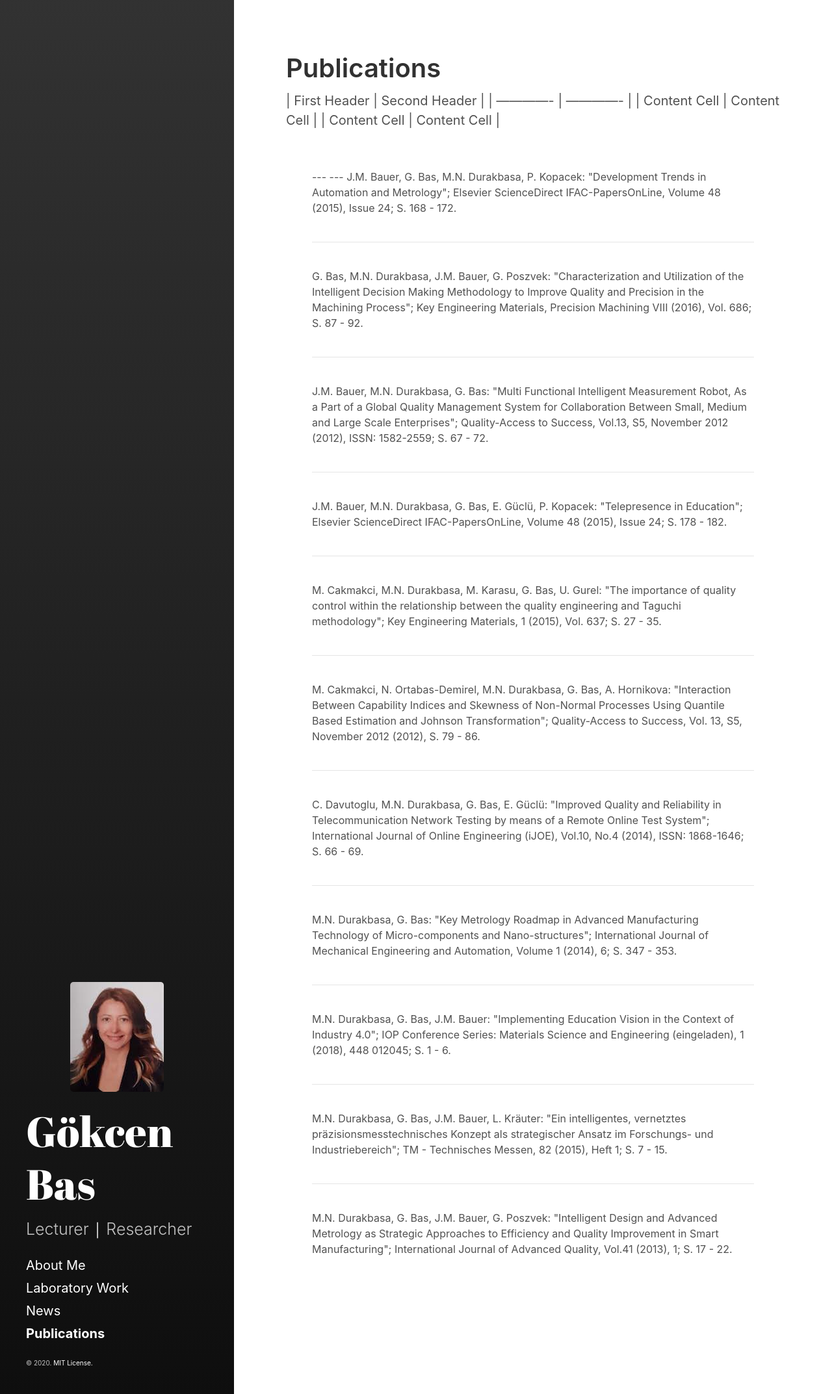
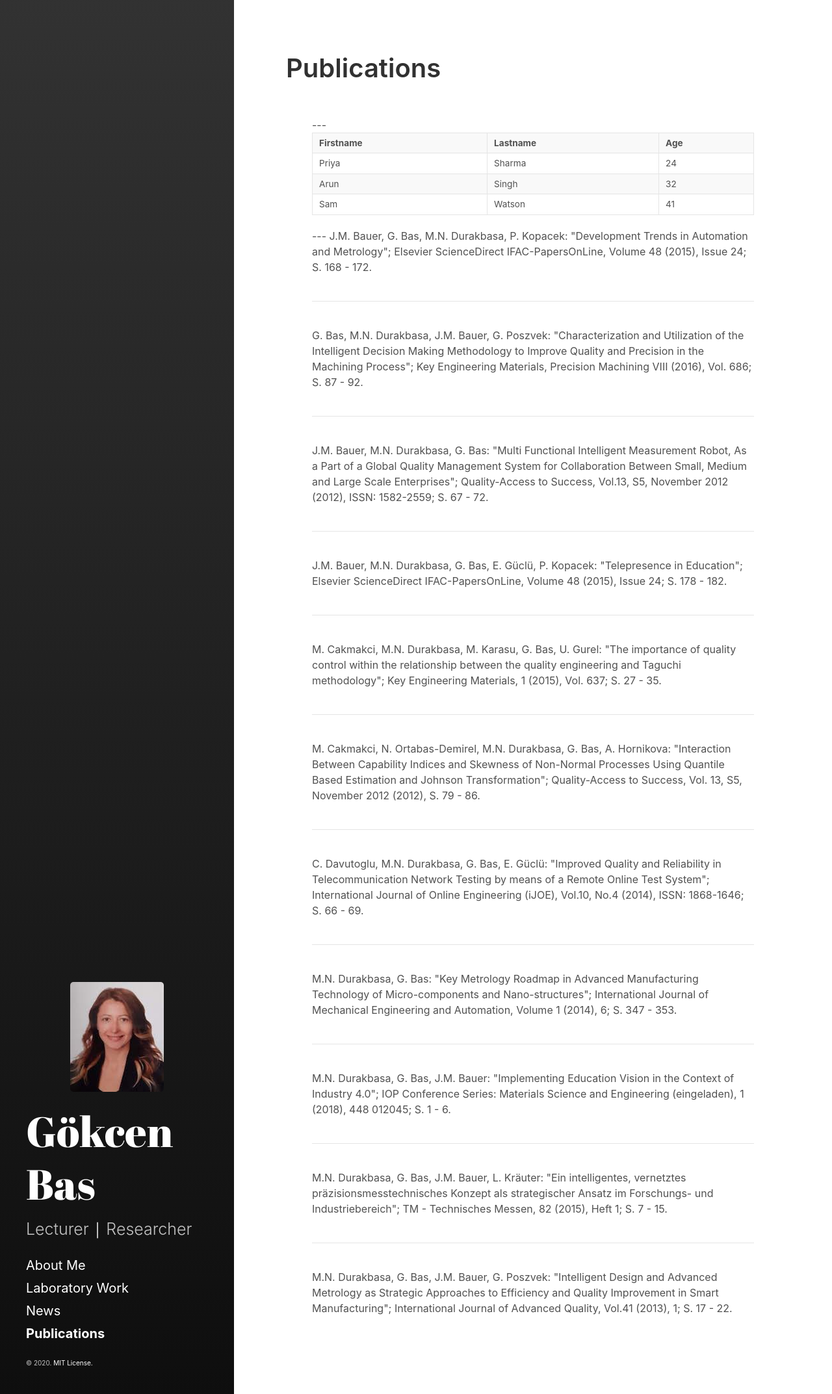
Before and after one commit to Budhaditya1/budhaditya1.github.io, a Jekyll site: the page built from publications.md, in a window 1280 px wide. Shown: the whole page at 65% size. Built offline with Jekyll 4.4.1, drawn with Linux system fonts in a browser that asks for light colours; comment, search, counter and statistics services are not loaded.

Commit message:
Update publications.md

```diff
--- a/publications.md
+++ b/publications.md
@@ -3,10 +3,7 @@ layout: page
 title: Publications
 sidebar_link: true
 ---
-| First Header  | Second Header |
-| ------------- | ------------- |
-| Content Cell  | Content Cell  |
-| Content Cell  | Content Cell  |
+
 <script type='text/javascript' src='https://d1bxh8uas1mnw7.cloudfront.net/assets/embed.js'></script>
 
  <script async src="https://badge.dimensions.ai/badge.js" charset="utf-8"></script>
@@ -18,7 +15,36 @@ sidebar_link: true
  <div style="display: inline">
  <div style="display: inline" data-badge-popover="right" data-badge-type="donut" data-doi="10.1016/j.ifacol.2015.12.077" data-hide-no-mentions="true" class="altmetric-embed"></div>
 ---
+<html>
 
+<body>
+
+    <table style="width:100%">
+        <tr>
+            <th>Firstname</th>
+            <th>Lastname</th>
+            <th>Age</th>
+        </tr>
+        <tr>
+            <td>Priya</td>
+            <td>Sharma</td>
+            <td>24</td>
+        </tr>
+        <tr>
+            <td>Arun</td>
+            <td>Singh</td>
+            <td>32</td>
+        </tr>
+        <tr>
+            <td>Sam</td>
+            <td>Watson</td>
+            <td>41</td>
+        </tr>
+    </table>
+
+</body>
+
+</html>
 ---
 J.M. Bauer, G. Bas, M.N. Durakbasa, P. Kopacek:
 "Development Trends in Automation and Metrology";
```
